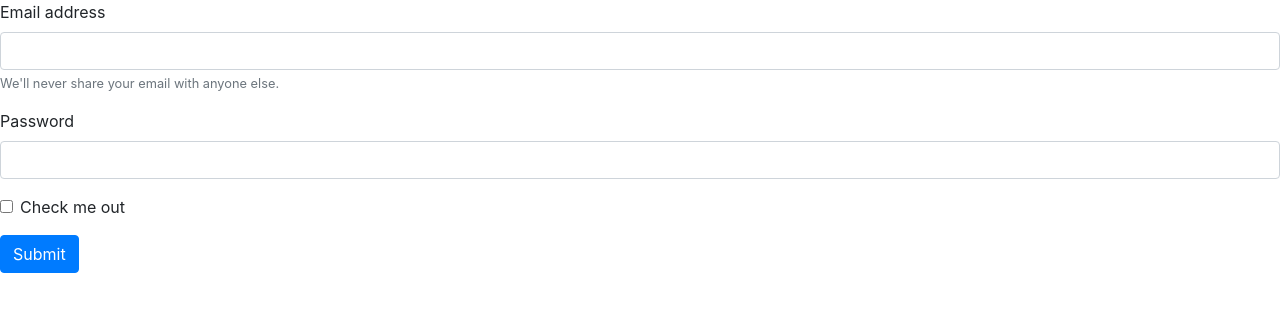
After one commit to inventorypro1/inpro-django, a Django app: template inpro_django/inpro_home/templates/inpro_home/login-landing.html in a window 1280 px wide. The commit adds this page. Shown: the top 312 px of the page. Run offline with Django 3.2, Linux system fonts and the light colour scheme; the template is opened without the code that fills it, so the values that code supplies are empty.

Commit message:
Quewin Changes

```diff
--- a/inpro_django/inpro_home/templates/inpro_home/home.html
+++ b/inpro_django/inpro_home/templates/inpro_home/home.html
@@ -1,6 +1,6 @@
 {% extends "inpro_home/base.html" %}
 {% block content %}
-<h1>Welcome to InventoryPro, Marc</h1>
+<h1>Welcome to InventoryPro, <insert employee name here> </h1>
 <table class="table">
   <thead class="thead-dark">
     <tr>
--- /dev/null
+++ b/inpro_django/inpro_home/templates/inpro_home/login-landing.html
@@ -0,0 +1,21 @@
+{% extends "inpro_home/base.html" %}
+{% block content %}
+
+<form>
+  <div class="form-group">
+    <label for="exampleInputEmail1">Email address</label>
+    <input type="email" class="form-control" id="exampleInputEmail1" aria-describedby="emailHelp">
+    <small id="emailHelp" class="form-text text-muted">We'll never share your email with anyone else.</small>
+  </div>
+  <div class="form-group">
+    <label for="exampleInputPassword1">Password</label>
+    <input type="password" class="form-control" id="exampleInputPassword1">
+  </div>
+  <div class="form-group form-check">
+    <input type="checkbox" class="form-check-input" id="exampleCheck1">
+    <label class="form-check-label" for="exampleCheck1">Check me out</label>
+  </div>
+  <button type="submit" class="btn btn-primary">Submit</button>
+</form>
+
+{% endblock content %}
```
Also changed, not shown: inpro_django/RunCommands - QLB.txt (line endings or trailing spaces), inpro_django/inpro_home/views.py (line endings or trailing spaces).
